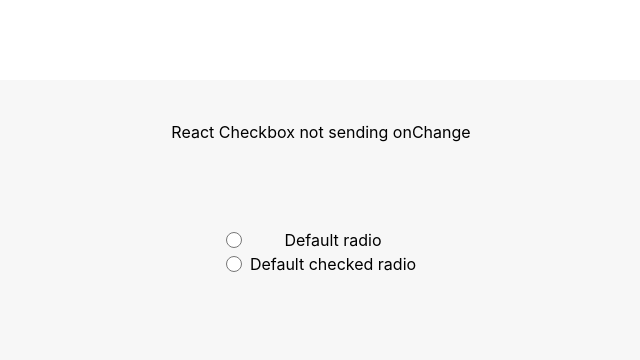
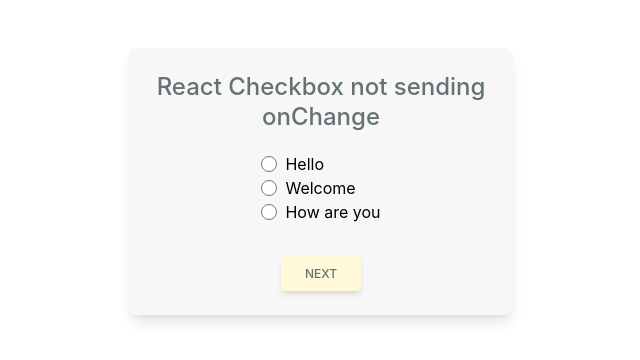
Before and after one commit to Gulnazmd/quiz, a Next.js app in the folder myquiz/: page /quiz in a window 1280 px wide. Shown: the top 360 px of the page, without its empty margins (319-959 px from the left). Built offline with nearby package versions, Linux system fonts and the light colour scheme.

Commit message:
quiz card

```diff
--- a/myquiz/components/card.js
+++ b/myquiz/components/card.js
@@ -1,14 +1,14 @@
 
-const Card = () => {
+const Card = (props) => (
+  <div class="flex justify-center p-2 mt-10">
+      <div class="block p-6 rounded-lg shadow-lg bg-white max-w-sm">
+                <div>
+                  {props.children}
+                </div>
+                <button type="button" className=" inline-block mt-8 px-6 py-2.5 bg-lightgreen text-grey font-medium text-xs leading-tight uppercase rounded shadow-md hover:bg-darkgreen hover:shadow-lg focus:bg-darkgreen focus:shadow-lg focus:outline-none focus:ring-0 active:bg-darkgreen active:shadow-lg transition duration-150 ease-in-out">Next</button>
+      </div>
+</div>
 
-  return (
-    <div className='bg-beige min-w-min shadow-sm h-80 block'>
-      <input type="checkbox" class="checked:bg-blue-500" />
-      <input type="checkbox" class="checked:bg-blue-500" />
-      <input type="checkbox" class="checked:bg-blue-500" />
-      <input type="checkbox" class="checked:bg-blue-500"/>
-    </div>
-  );
-}
+)
 
 export default Card;
--- a/myquiz/package.json
+++ b/myquiz/package.json
@@ -15,6 +15,7 @@
     "react-dom": "17.0.2"
   },
   "devDependencies": {
+    "@types/react": "^17.0.40",
     "autoprefixer": "^10.4.2",
     "eslint": "8.10.0",
     "eslint-config-next": "12.1.0",
--- a/myquiz/pages/main_page.js
+++ b/myquiz/pages/main_page.js
@@ -32,9 +32,8 @@
 							<li>Share your score on social media</li>
 						</ul>
 					</div>
-					<button className='ml-auto bg-lightgreen text-grey rounded-full font-bold m-6 text-2xl py-1.5 px-3.5 cursor-pointer' onClick={() => router.push('/quiz')}>
-						Start quiz
-     			</button>
+
+					<button type="button" class="inline-block m-6 px-6 py-2.5 bg-lightgreen text-grey font-medium text-xl leading-tight uppercase rounded-full shadow-md hover:bg-darkgreen hover:shadow-lg focus:bg-darkgreen focus:shadow-lg focus:outline-none focus:ring-0 active:bg-darkgreen active:shadow-lg transition duration-150 ease-in-out" onClick={() => router.push('/quiz')}>Start quiz</button>
 						</div>
 			</main>
 		</div>
--- a/myquiz/pages/quiz.js
+++ b/myquiz/pages/quiz.js
@@ -1,28 +1,39 @@
+import React, {Component} from 'react';
+import Card from "../components/card";
 
 
-const Quiz = () => {
+class Quiz extends Component  {
+
+	render () {
 
 		return (
-			<div className='bg-white p-10 mt-20 min-w-min shadow-sm h-80 grid justify-items-center'>
-				<h4>React Checkbox not sending onChange</h4>
-				<div className="flex justify-center">
+			<Card>
+				<h5 className="text-grey text-2xl leading-tight font-medium mb-2">React Checkbox not sending onChange</h5>
+				<div className="flex justify-center mt-5">
+					<div className="form-check flex flex-col items-start">
 							<div>
-				<div className="form-check">
-					<input className="form-check-input rounded-full h-4 w-4 border border-gray-300 bg-white checked:bg-blue-600 checked:border-blue-600 focus:outline-none transition duration-200 mt-1 align-top bg-no-repeat bg-center bg-contain float-left mr-2 cursor-pointer" type="radio" name="flexRadioDefault" id="flexRadioDefault1"/>
-					<label className="form-check-label inline-block text-gray-800" for="flexRadioDefault1">
-						Default radio
+									<input className="form-check-input rounded-full h-4 w-4 border border-gray-300 bg-white checked:bg-blue-600 checked:border-blue-600 focus:outline-none transition duration-200 mt-1 align-top bg-no-repeat bg-center bg-contain mr-2 cursor-pointer" type="radio" name="flexRadioDefault" id="flexRadioDefault1"/>
+												<label className="form-check-label inline-block text-gray-800"    for="flexRadioDefault1">
+																			Hello
 												</label>
 							</div>
-				<div className="form-check">
-					<input className="form-check-input rounded-full h-4 w-4 border border-gray-300 bg-white checked:bg-blue-600 checked:border-blue-600 focus:outline-none transition duration-200 mt-1 align-top bg-no-repeat bg-center bg-contain float-left mr-2 cursor-pointer" type="radio" name="flexRadioDefault" id="flexRadioDefault2"/>
-					<label className="form-check-label inline-block text-gray-800" for="flexRadioDefault2">
-						Default checked radio
+							<div>
+                  <input className="form-check-input rounded-full h-4 w-4 border border-gray-300 bg-white checked:bg-blue-600 checked:border-blue-600 focus:outline-none transition duration-200 mt-1 align-top bg-no-repeat bg-center bg-contain  mr-2 cursor-pointer" type="radio" name="flexRadioDefault" id="flexRadioDefault1"/>
+                          <label className="form-check-label inline-block text-gray-800" for="flexRadioDefault1">
+                            Welcome
+													</label>
+							</div>
+							<div>
+                  <input className="form-check-input rounded-full h-4 w-4 border border-gray-300 bg-white checked:bg-blue-600 checked:border-blue-600 focus:outline-none transition duration-200 mt-1 align-top bg-no-repeat bg-center bg-contain  mr-2 cursor-pointer" type="radio" name="flexRadioDefault" id="flexRadioDefault1"/>
+                        <label className="form-check-label inline-block text-gray-800" for="flexRadioDefault1">
+                          How are you
 												</label>
 							</div>
 					</div>
 				</div>
-			</div>
+      </Card>
 		);
+	}
 	}
 
 export default Quiz;
--- a/myquiz/tailwind.config.js
+++ b/myquiz/tailwind.config.js
@@ -7,7 +7,8 @@
     colors: {
       'midnight': '#64C9CF',
       'border': '#B5EAEA',
-      'lightgreen': '#FEF7DC',
+      'lightgreen': '#FFF8D9',
+      'darkgreen': '#D5DBB3',
       'beige': '#FFEDDA',
       'white': '#F7F7F7',
       'grey': '#637373',
```
Also changed, not shown: 1 other file (tests, documents, lock files or other folders). Lines whose indentation alone changed are shown as unchanged.
